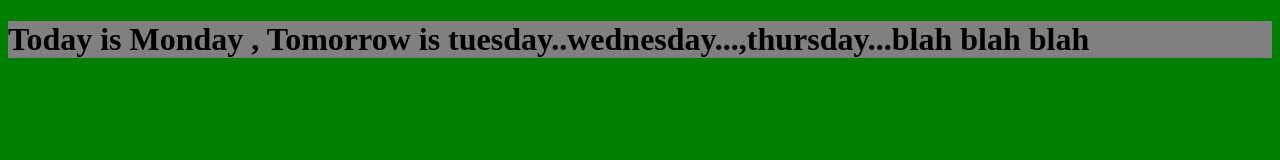
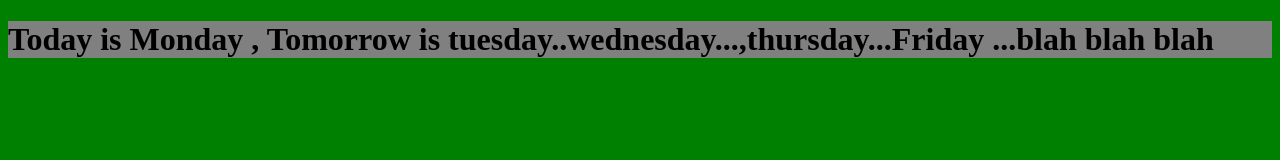
Before and after one commit to pradcww/test, a plain HTML site: page index.html in a window 1280 px wide. Drawn offline with Linux system fonts and the light colour scheme.

Commit message:
added friday to index.html

```diff
--- a/index.html
+++ b/index.html
@@ -8,7 +8,7 @@
      <link rel="stylesheet" href="styles.css">
  </head>
  <body>
-     <h1>Today is Monday , Tomorrow is tuesday..wednesday...,thursday...blah blah blah</h1>
+     <h1>Today is Monday , Tomorrow is tuesday..wednesday...,thursday...Friday ...blah blah blah</h1>
      <script src="app.js">
 
      </script>
```
